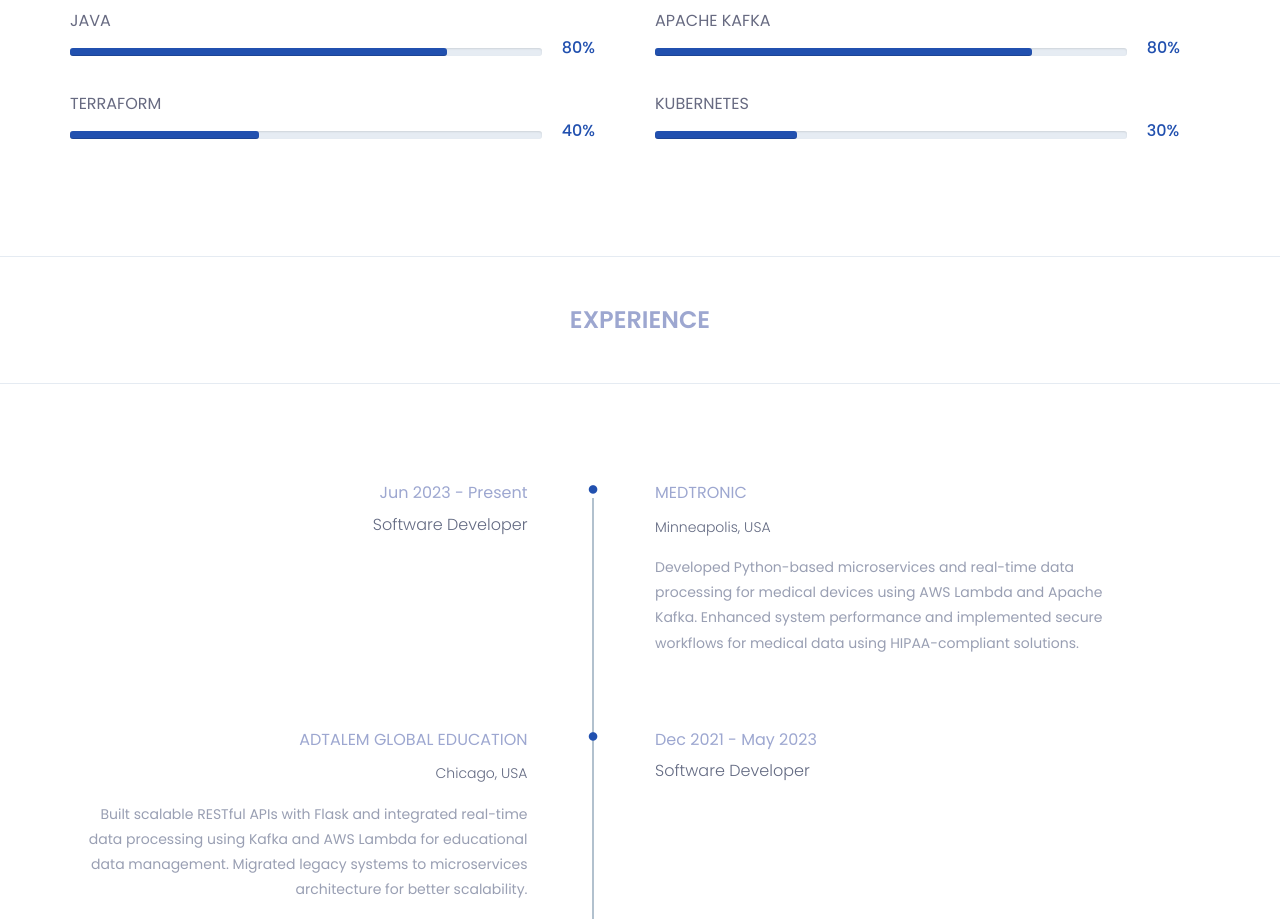
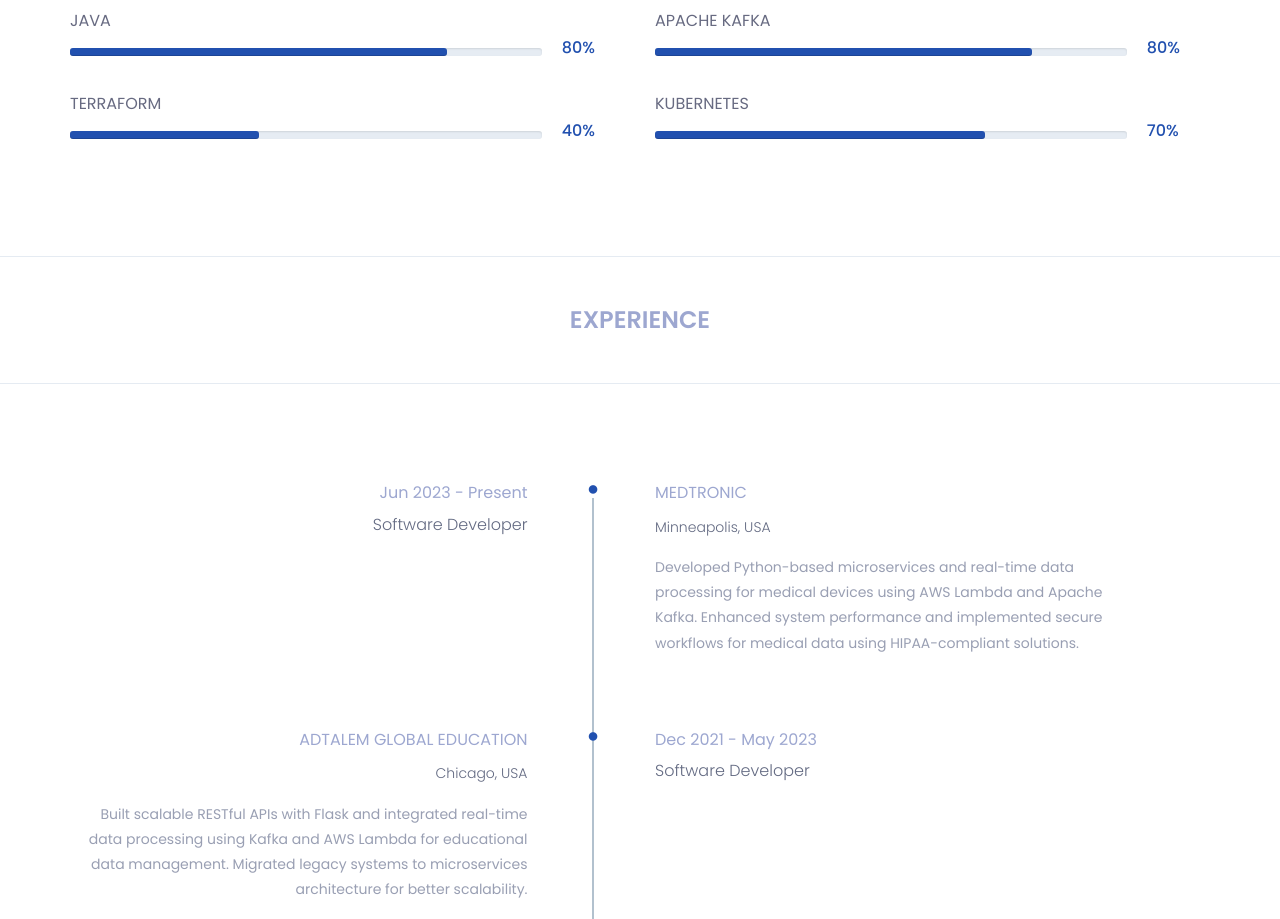
Before and after one commit to Yesho-reddipalli/yesho-reddipalli, a plain HTML site: page index.html in a window 1280 px wide. Shown: the part 2980-3899 px from the top of the page. Drawn offline with nearby package versions, Linux system fonts and the light colour scheme.

```diff
--- a/index.html
+++ b/index.html
@@ -374,11 +374,11 @@
 										<span class="progressText"> Kubernetes </span>
 										<div class="single-progress-txt">
 											<div class="progress ">
-											   <div class="progress-bar" role="progressbar" aria-valuenow="30" aria-valuemin="10" aria-valuemax="100" style="">
+											   <div class="progress-bar" role="progressbar" aria-valuenow="70" aria-valuemin="10" aria-valuemax="100" style="">
 
 											   </div>
 											</div>
-											<h3>30%</h3>
+											<h3>70%</h3>
 										</div>
 									</div><!-- /.barWrapper -->
 
```
